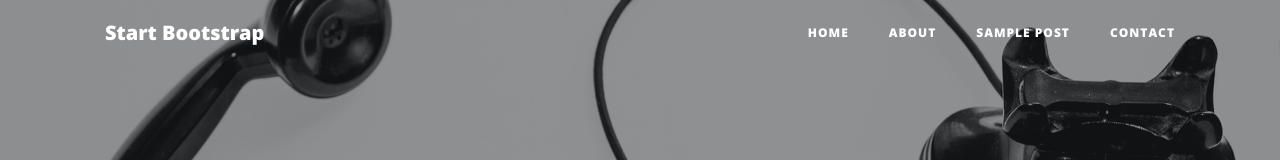
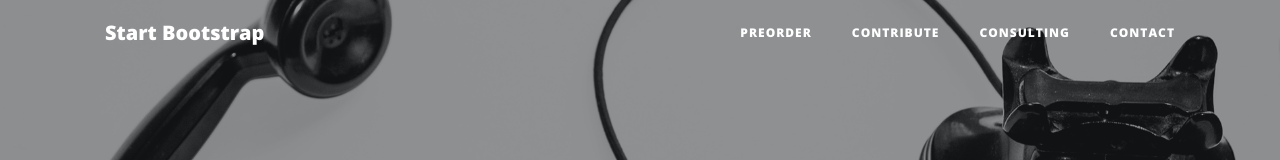
Before and after one commit to aoprojects/code-services-book-surveys, a website: page contact.html in a window 1280 px wide. Shown: the top 160 px of the page. Drawn offline with nearby package versions, Linux system fonts and the light colour scheme.

Commit message:
change nav element links on all main html pages

```diff
--- a/contact.html
+++ b/contact.html
@@ -36,16 +36,18 @@
         <div class="collapse navbar-collapse" id="navbarResponsive">
           <ul class="navbar-nav ml-auto">
             <li class="nav-item">
-              <a class="nav-link" href="index.html">Home</a>
+              <li class="nav-item">
+                <a class="nav-link" href="index.html">Preorder</a>
               </li>
               <li class="nav-item">
-              <a class="nav-link" href="about.html">About</a>
+                <a class="nav-link" href="about.html">Contribute</a>
               </li>
               <li class="nav-item">
-              <a class="nav-link" href="post.html">Sample Post</a>
+                <a class="nav-link" href="post.html">Consulting</a>
               </li>
               <li class="nav-item">
                 <a class="nav-link" href="contact.html">Contact</a>
+              </li>
             </li>
           </ul>
         </div>
```
Also changed, not shown: about.html (+3 -3 lines), post.html (+3 -3 lines). Lines whose indentation alone changed are shown as unchanged.
